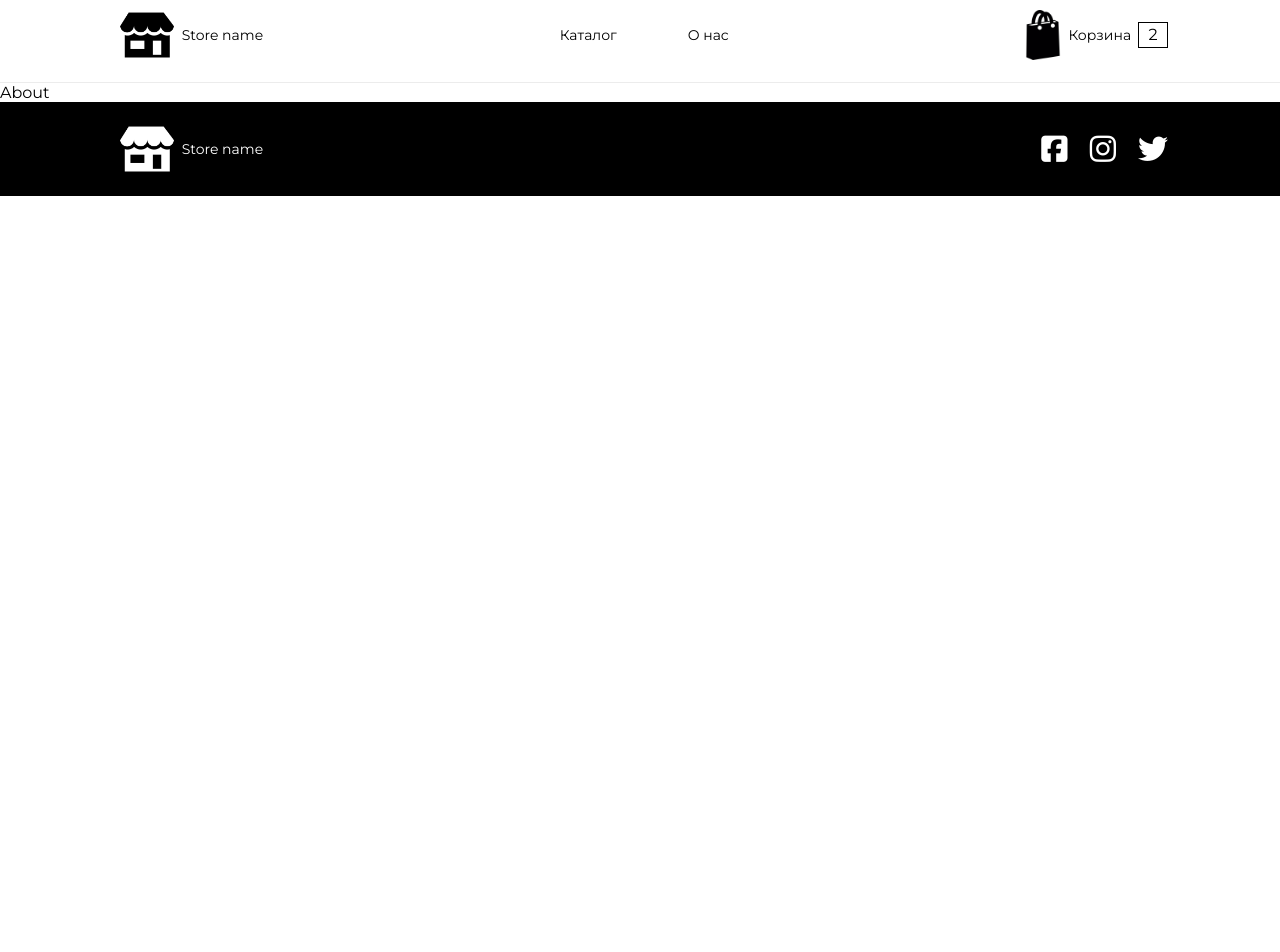
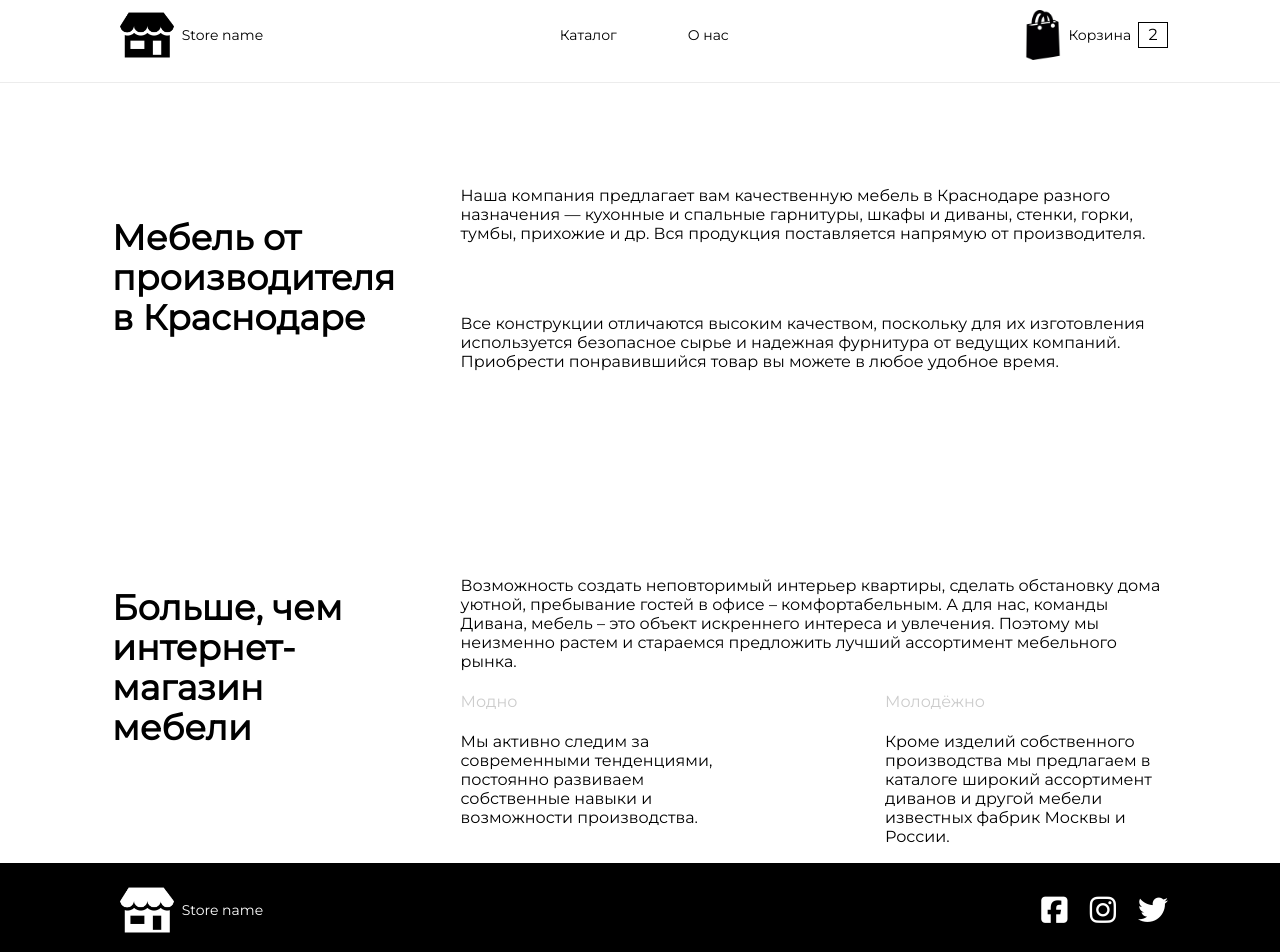
Before and after one commit to zero-threat/rus-robotics-vue, a Vue app: page /about in a window 1280 px wide. Shown: the top 952 px of the page. Before the commit the page ends 800 px from the top, so only its background shows below. Built offline with nearby package versions, Linux system fonts and the light colour scheme.

Commit message:
made about layout

```diff
--- a/src/App.vue
+++ b/src/App.vue
@@ -44,4 +44,40 @@
       margin: 110px auto;
     }
   }
+
+  .content-box {
+    height: 390px;
+    display: flex;
+    justify-content: space-between;
+    align-items: center;
+
+    h1 {
+      text-align: start;
+      width: 24%;
+      font-size: 35px;
+      line-height: 40px;
+    }
+
+    h4 {
+      color: #ccc;
+      font-weight: 400;
+    }
+
+    &__spans {
+      width: 67%;
+      height: 185px;
+      display: flex;
+      flex-direction: column;
+      justify-content: space-between;
+    }
+
+    &__columns {
+      display: flex;
+      justify-content: space-between;
+    }
+
+    &__column {
+      max-width: 40%;
+    }
+  }
 </style>
--- a/src/components/About/About.vue
+++ b/src/components/About/About.vue
@@ -1,6 +1,55 @@
 <template>
-    <div>
-        About
+    <div class="about">
+        <div class="content-wrapper">
+            <div class="content-box">
+                <h1>Мебель от производителя в Краснодаре</h1>
+                <div class="content-box__spans">
+                    <span>
+                        Наша компания предлагает вам качественную мебель в Краснодаре
+                        разного назначения — кухонные и спальные гарнитуры,
+                        шкафы и диваны, стенки, горки, тумбы, прихожие и др.
+                        Вся продукция поставляется напрямую от производителя.
+                    </span>
+                    <span>
+                        Все конструкции отличаются высоким качеством,
+                        поскольку для их изготовления используется безопасное сырье и
+                        надежная фурнитура от ведущих компаний.
+                        Приобрести понравившийся товар вы можете в любое удобное время.
+                    </span>
+                </div>
+            </div>
+            <div class="content-box">
+                <h1>Больше, чем интернет-магазин мебели</h1>
+                <div class="content-box__spans">
+                    <span>
+                        Возможность создать неповторимый интерьер квартиры, сделать обстановку дома уютной,
+                        пребывание гостей в офисе – комфортабельным.
+                        А для нас, команды Дивана, мебель – это объект искреннего интереса и увлечения.
+                        Поэтому мы неизменно растем и стараемся предложить лучший ассортимент мебельного рынка.
+                    </span>
+                    <div class="content-box__columns">
+                        <div class="content-box__column">
+                            <div class="content-box__column-title">
+                                <h4>Модно</h4>
+                            </div>
+                            <span>
+                                Мы активно следим за современными тенденциями,
+                                постоянно развиваем собственные навыки и возможности производства.
+                            </span>
+                        </div>
+                        <div class="content-box__column">
+                            <div class="content-box__column-title">
+                                <h4>Молодёжно</h4>
+                            </div>
+                            <span>
+                                Кроме изделий собственного производства мы предлагаем в каталоге
+                                широкий ассортимент диванов и другой мебели известных фабрик Москвы и России.
+                            </span>
+                        </div>
+                    </div>
+                </div>
+            </div>
+        </div>
     </div>
 </template>
 
--- a/src/components/Catalog/Catalog.vue
+++ b/src/components/Catalog/Catalog.vue
@@ -1,9 +1,9 @@
 <template>
     <div class="catalog">
         <div class="content-wrapper">
-            <div class="catalog__header">
+            <div class="content-box">
                 <h1>Стиль минимализм в интерьере</h1>
-                <div class="catalog__spans">
+                <div class="content-box__spans">
                     <span>
                         Стиль минимализм в интерьере – это дизайн, которому характерны сдержанность и строгость в оформлении.
                         Главным образом она достигается посредством использования функциональных предметов интерьера,
@@ -17,33 +17,14 @@
                 </div>
             </div>
         </div>
-                    <!-- Filter component -->
         <ProductFilter />
-                    <!-- Products Conditional Rendering//Условная отрисовка продуктов -->
         <div class="content-wrapper content-wrapper_vertical">
             <div class="products-grid">
-                <div class="products-grid__product" v-for="product in getProducts" :key="product.id">
-                    <img :src="require(`../../assets/products/${product.img}`)">
-                    <div class="products-grid__description">
-                        <h3>{{ product.title }}</h3>
-                        <span>{{ product.description }}</span>
-                    </div>
-                    <div class="products-grid__info">
-                        <div class="products-grid__colors">
-                            <span>Цвета</span>
-                            <!-- Отрисовка каждого цвета в массиве цветов каждого продукта -->
-                            <!-- Rendering every color in every product's colors array -->
-                            <div
-                                class="color-circle"
-                                v-for="color in product.colors"
-                                :key="color"
-                                :id="product.colors.length > 0 ? `circle-${color}` : `circle-black`"
-                            ></div>
-                        </div>
-                        <h4>{{ product.cost }} &#8381;</h4>
-                        <button class="catalog__button">В корзину</button>
-                    </div>
-                </div>
+                <Product
+                    v-for="product in getProducts"
+                    :key="product.id"
+                    :product="product"
+                />
             </div>
         </div>
     </div>
@@ -51,16 +32,20 @@
 
 <script>
     import ProductFilter from '../ProductFilter/ProductFilter';
+    import Product from '../Product/Product';
     import { mapGetters } from 'vuex';
     export default {
-        components: { ProductFilter },
+        components: {
+            ProductFilter,
+            Product
+        },
         data() {
             return {
-
+                colors: this.getProduct
             }
         },
         computed: {
-            ...mapGetters(['getProducts'])
+            ...mapGetters(['getProducts']),
         }
     }
 </script>
--- a/src/components/Catalog/catalog-module.scss
+++ b/src/components/Catalog/catalog-module.scss
@@ -15,28 +15,6 @@
             background: #000000;
             color: #ffffff;
         }
-    }
-
-    &__header {
-        height: 390px;
-        display: flex;
-        justify-content: space-between;
-        align-items: center;
-
-        h1 {
-            text-align: start;
-            width: 23%;
-            font-size: 35px;
-            line-height: 40px;
-        }
-    }
-
-    &__spans {
-        width: 67%;
-        height: 185px;
-        display: flex;
-        flex-direction: column;
-        justify-content: space-between;
     }
 }
 
@@ -77,8 +55,15 @@
         }
     }
 
+    &__footer {
+        width: 60%;
+        display: flex;
+        align-items: center;
+        justify-content: space-between;
+    }
+
     &__colors {
-        width: 60%;
+        width: 50%;
         display: flex;
         align-items: center;
         justify-content: space-between;
--- /dev/null
+++ b/src/components/Product/Product.vue
@@ -0,0 +1,52 @@
+<template>
+    <div class="products-grid__product">
+        <img :src="require(`../../assets/products/${product.img}`)">
+        <div class="products-grid__description">
+            <h3>{{ product.title }}</h3>
+            <span>{{ product.description }}</span>
+        </div>
+        <div class="products-grid__info">
+            <div class="products-grid__footer">
+                <span>Цвета</span>
+                <div class="products-grid__colors">
+                    <!-- Отрисовка каждого цвета в массиве цветов каждого продукта -->
+                    <!-- Rendering every color in every product's colors array -->
+                    <div
+                        class="color-circle"
+                        v-for="color in colors"
+                        :key="color"
+                        :id="`circle-${color}`"
+                    ></div>
+                </div>
+            </div>
+            <h4>{{ product.cost }} &#8381;</h4>
+            <button class="catalog__button">В корзину</button>
+        </div>
+    </div>
+</template>
+
+<script>
+    export default {
+        props: {
+            product: Object
+        },
+        computed: {
+            // if colors from props are'nt array, making them array
+            //
+            // Если цвета из props не массив, превращаем их в массив
+            colors() {
+                if (!Array.isArray(this.product.colors)) {
+                    const colors = []
+                    colors.push(this.product.colors)
+                    return colors
+                } else {
+                    return this.product.colors
+                }
+            }
+        }
+    }
+</script>
+
+<style lang="scss">
+    @import '../Catalog/catalog-module.scss';
+</style>
--- a/src/store/index.js
+++ b/src/store/index.js
@@ -20,7 +20,7 @@ export default new Vuex.Store({
     },
     getCart: (state) => {
       return state.products.filter(el => state.cartProductsIds.includes(el.id));
-    },
+    }
     // getProductsByFilter(state, filter) {
     //   return state.products.filter(filter)
     // },
```
Lines whose indentation alone changed are shown as unchanged.
